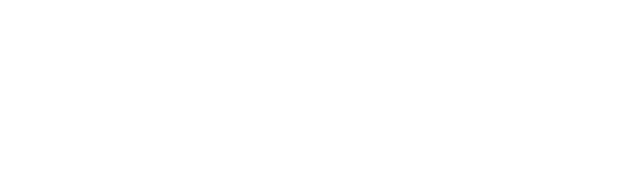
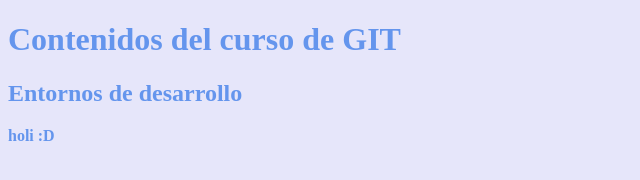
Before and after one commit to laura-glez/edifp, a plain HTML site: page index.html in a window 1280 px wide. Shown: the whole page, without its empty margins (0-640 px from the left). Drawn offline with Linux system fonts and the light colour scheme.

Commit message:
parrafos 1 y estilos

```diff
--- a/css/estilos.css
+++ b/css/estilos.css
@@ -0,0 +1,5 @@
+body{
+    background-color:lavender;  /* #00F EL AZUL QUE PIDE*/
+    font-weight: bold;
+    color:cornflowerblue;       /* #F00 EL ROJO QUE PIDE */
+}
--- a/index.html
+++ b/index.html
@@ -3,8 +3,11 @@
 	<head>
 		<meta charset="UFT-8">
 			<title>Introduccion a GIT</title>
+			<link href="css/estilos.css" rel="stylesheet" type="text/css">
 	</head>
 	<body>
-
+		<h1>Contenidos del curso de GIT</h1>
+		<H2>Entornos de desarrollo</H2>
+		<P>holi :D</P>
 	</body>
 </html>
```
